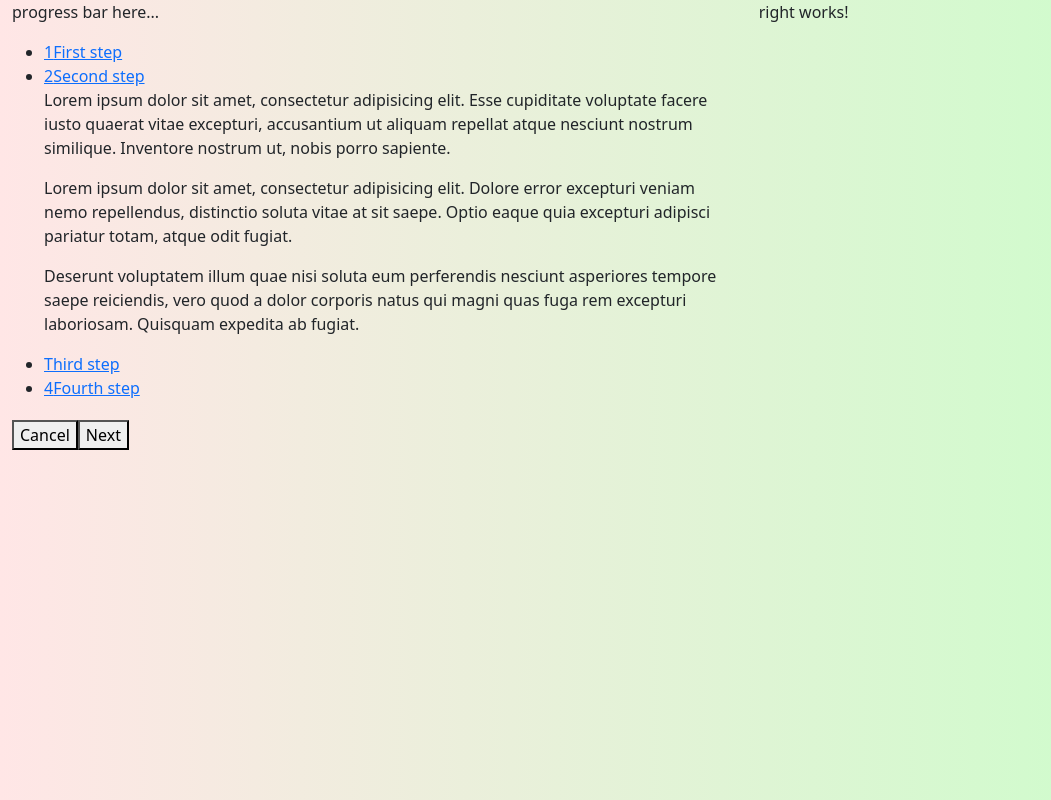
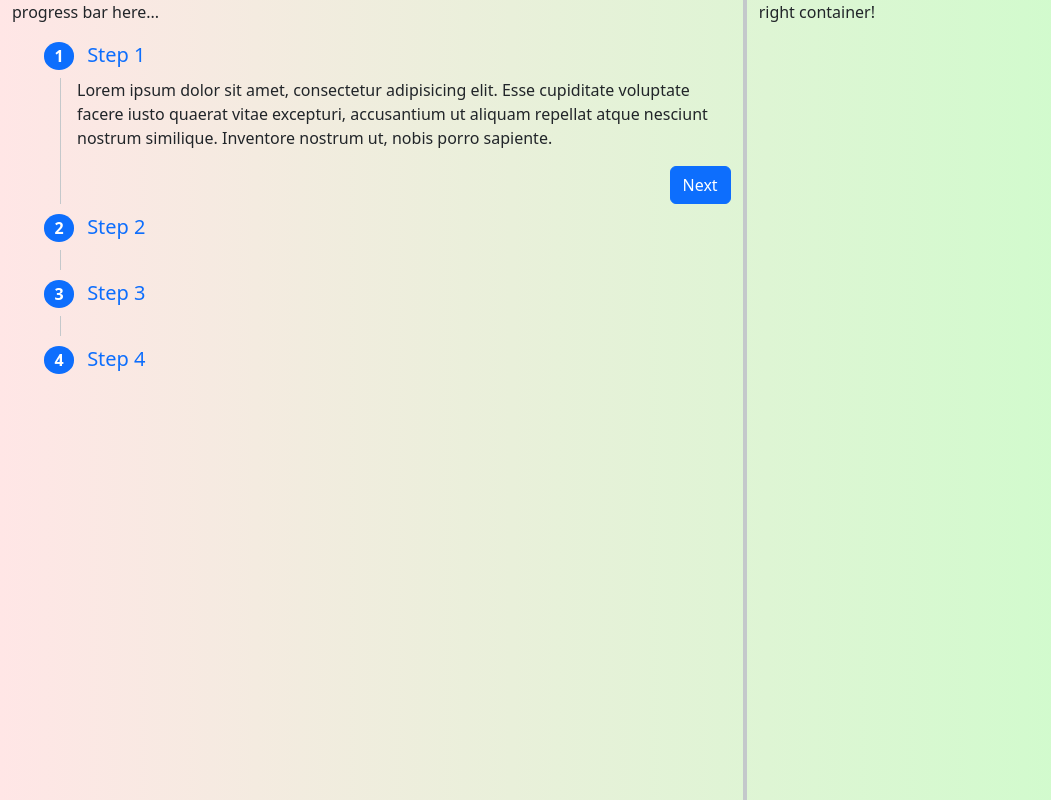
Before and after one commit to shaikhhar/stepper, an Angular app: page /questions in a window 1280 px wide. Shown: the whole page, without its empty margins (0-1051 px from the left). Built offline with nearby package versions, Linux system fonts and the light colour scheme.

Commit message:
Stepper design

```diff
--- a/src/app/app.module.ts
+++ b/src/app/app.module.ts
@@ -4,6 +4,7 @@ import { BrowserModule } from '@angular/platform-browser';
 import { AppRoutingModule } from './app-routing.module';
 import { AppComponent } from './app.component';
 import { NgbModule } from '@ng-bootstrap/ng-bootstrap';
+import { BrowserAnimationsModule } from '@angular/platform-browser/animations';
 
 @NgModule({
   declarations: [
@@ -12,6 +13,7 @@ import { NgbModule } from '@ng-bootstrap/ng-bootstrap';
   imports: [
     BrowserModule,
     AppRoutingModule,
+    BrowserAnimationsModule,
     NgbModule
   ],
   providers: [],
--- a/src/app/pages/questions/left/left.component.html
+++ b/src/app/pages/questions/left/left.component.html
@@ -1,74 +1,138 @@
 <p>progress bar here...</p>
 <!-- Vertical Steppers -->
 <div class="row mt-1">
-    <div class="col-md-12">
+  <div class="col-md-12">
+    <!-- Stepers Wrapper -->
+    <ul class="">
+      <!-- First Step -->
+      <li class="">
+        <a (click)="toggleStep(1)" role="button">
+          <span class="badge bg-primary rounded-circle lead badge-large"
+            >1</span
+          >
+          <span class="lead ms-2 ms-2"> Step 1 </span>
+        </a>
 
-      <!-- Stepers Wrapper -->
-      <ul class="stepper stepper-vertical">
+        <ng-container
+          *ngIf="!isCollapsed(1); else stepGap"
+        >
+          <div [@inOutAnimation] class="border-start border-secondary-subtle ms-3 mt-2 ps-3">
+            <p>
+              Lorem ipsum dolor sit amet, consectetur adipisicing elit. Esse
+              cupiditate voluptate facere iusto quaerat vitae excepturi,
+              accusantium ut aliquam repellat atque nesciunt nostrum similique.
+              Inventore nostrum ut, nobis porro sapiente.
 
-        <!-- First Step -->
-        <li class="completed">
-          <a href="#!">
-            <span class="circle">1</span>
-            <span class="label">First step</span>
-          </a>
-        </li>
+            </p>
+            <!-- Steppers Navigation -->
+            <div class="row mt-1">
+              <div class="col d-flex justify-content-end">
+                <button class="btn btn-md btn-primary ms-2"(click)="gotoStep(2)">Next</button>
+              </div>
+            </div>
+            <!-- /.Vertical Steppers -->
+          </div>
+        </ng-container>
+      </li>
+       <!-- Second Step -->
+       <li class="mt-2">
+        <a (click)="toggleStep(2)" role="button">
+          <span class="badge bg-primary rounded-circle lead badge-large"
+            >2</span
+          >
+          <span class="lead ms-2"> Step 2 </span>
+        </a>
 
-        <!-- Second Step -->
-        <li class="active">
+        <ng-container
+          *ngIf="!isCollapsed(2); else stepGap"
+        >
+          <div [@inOutAnimation] class="border-start border-secondary-subtle ms-3 mt-2 ps-3">
+            <p>
+              2 Lorem ipsum dolor sit amet, consectetur adipisicing elit. Esse
+              cupiditate voluptate facere iusto quaerat vitae excepturi,
+              accusantium ut aliquam repellat atque nesciunt nostrum similique.
+              Inventore nostrum ut, nobis porro sapiente.
+            </p>
+            <!-- Steppers Navigation -->
+            <div class="row mt-1">
+              <div class="col d-flex justify-content-end">
+                <button class="btn btn-md btn-light"  (click)="gotoStep(1)">Back</button>
+                <button class="btn btn-md btn-primary ms-2"  (click)="gotoStep(3)">Next</button>
+              </div>
+            </div>
+            <!-- /.Vertical Steppers -->
+          </div>
+        </ng-container>
+      </li>
+       <!-- Third Step -->
+       <li class="mt-2">
+        <a (click)="toggleStep(3)" role="button">
+          <span class="badge bg-primary rounded-circle lead badge-large"
+            >3</span
+          >
+          <span class="lead ms-2"> Step 3 </span>
+        </a>
 
-          <!--Section Title -->
-          <a href="#!">
-            <span class="circle">2</span>
-            <span class="label">Second step</span>
-          </a>
+        <ng-container
+          *ngIf="!isCollapsed(3); else stepGap"
+        >
+          <div [@inOutAnimation] class="border-start border-secondary-subtle ms-3 mt-2 ps-3">
+            <p>
+              Lorem ipsum dolor sit amet, consectetur adipisicing elit. Esse
+              cupiditate voluptate facere iusto quaerat vitae excepturi,
+              accusantium ut aliquam repellat atque nesciunt nostrum similique.
+              Inventore nostrum ut, nobis porro sapiente.
+            </p>
+            <!-- Steppers Navigation -->
+            <div class="row mt-1">
+              <div class="col d-flex justify-content-end">
+                <button class="btn btn-md btn-light" (click)="gotoStep(2)">Back</button>
+                <button class="btn btn-md btn-primary ms-2" (click)="gotoStep(4)">Next</button>
+              </div>
+            </div>
+            <!-- /.Vertical Steppers -->
+          </div>
+        </ng-container>
+      </li>
+       <!-- Fourth Step -->
+       <li class="mt-2">
+        <a (click)="toggleStep(4)" role="button">
+          <span class="badge bg-primary rounded-circle lead badge-large"
+            >4</span
+          >
+          <span class="lead ms-2"> Step 4 </span>
+        </a>
 
-          <!-- Section Description -->
-          <div class="step-content grey lighten-3">
+        <ng-container
+          *ngIf="!isCollapsed(4)"
+        >
+          <div class="ms-3 mt-2 ps-3">
             <p>
-              Lorem ipsum dolor sit amet, consectetur adipisicing elit. Esse cupiditate voluptate facere
-              iusto quaerat vitae excepturi, accusantium ut aliquam repellat atque nesciunt nostrum similique. Inventore
-              nostrum ut, nobis porro sapiente.
+              Lorem ipsum dolor sit amet, consectetur adipisicing elit. Esse
+              cupiditate voluptate facere iusto quaerat vitae excepturi,
+              accusantium ut aliquam repellat atque nesciunt nostrum similique.
+              Inventore nostrum ut, nobis porro sapiente.
             </p>
-            <p>
-              Lorem ipsum dolor sit amet, consectetur adipisicing elit. Dolore error excepturi veniam nemo
-              repellendus, distinctio soluta vitae at sit saepe. Optio eaque quia excepturi adipisci pariatur
-              totam, atque odit fugiat.
-            </p>
-            <p>
-              Deserunt voluptatem illum quae nisi soluta eum perferendis nesciunt asperiores tempore saepe
-              reiciendis, vero quod a dolor corporis natus qui magni quas fuga rem excepturi laboriosam. Quisquam
-              expedita ab fugiat.
-            </p>
+            <!-- Steppers Navigation -->
+            <div class="row mt-1">
+              <div class="col d-flex justify-content-end">
+                <button class="btn btn-md btn-light" (click)="gotoStep(3)">Back</button>
+                <button class="btn btn-md btn-primary ms-2">Submit</button>
+              </div>
+            </div>
+            <!-- /.Vertical Steppers -->
           </div>
-        </li>
+        </ng-container>
+      </li>
 
-        <!-- Third Step -->
-        <li class="warning">
-          <a href="#!">
-            <span class="label">Third step</span>
-          </a>
-        </li>
 
-        <!-- Fourth Step -->
-        <li>
-          <a href="#!">
-            <span class="circle">4</span>
-            <span class="label">Fourth step</span>
-          </a>
-        </li>
-
-      </ul>
-      <!-- /.Stepers Wrapper -->
-
-    </div>
+    </ul>
+    <!-- /.Stepers Wrapper -->
   </div>
-
-  <!-- Steppers Navigation -->
-  <div class="row mt-1">
-    <div class="col-md-12 text-right">
-      <button mdbBtn flat="true" size="sm">Cancel</button>
-      <button mdbBtn color="primary" size="sm">Next</button>
-    </div>
-  </div>
-  <!-- /.Vertical Steppers -->
+</div>
+<ng-template #stepGap>
+  <div
+    class="border-start border-secondary-subtle ms-3 mt-2"
+    style="min-height: 20px"
+  ></div>
+</ng-template>
--- a/src/app/pages/questions/left/left.component.scss
+++ b/src/app/pages/questions/left/left.component.scss
@@ -0,0 +1,11 @@
+li {
+    list-style: none;
+}
+
+.badge-large {
+    font-size: 1rem;
+}
+
+a {
+    text-decoration: none;
+}
--- a/src/app/pages/questions/left/left.component.ts
+++ b/src/app/pages/questions/left/left.component.ts
@@ -1,10 +1,47 @@
 import { Component } from '@angular/core';
+import { trigger, transition, style, animate} from '@angular/animations';
+
 
 @Component({
   selector: 'app-left',
   templateUrl: './left.component.html',
-  styleUrls: ['./left.component.scss']
+  styleUrls: ['./left.component.scss'],
+  animations: [
+    trigger(
+      'inOutAnimation',
+      [
+        transition(
+          ':enter',
+          [
+            style({ opacity: 0 }),
+            animate('300ms ease',
+                    style({ opacity: 1 }))
+          ]
+        ),
+        transition(
+          ':leave',
+          [
+            style({  opacity: 1 }),
+            animate('300ms ease-out',
+                    style({opacity: 0 }))
+          ]
+        )
+      ]
+    )
+  ]
 })
 export class LeftComponent {
+  visibleStep = 1;
+  collapsedSteps: number[] = [2, 3, 4];
+  isCollapsed(stepNumber: number): boolean {
+    return this.visibleStep !== stepNumber;
+  }
 
+  toggleStep(stepNumber: number) {
+    this.visibleStep = this.visibleStep === stepNumber ? this.visibleStep : stepNumber;
+  }
+
+  gotoStep(stepNumber: number) {
+    this.visibleStep = stepNumber;
+  }
 }
--- a/src/app/pages/questions/questions.component.html
+++ b/src/app/pages/questions/questions.component.html
@@ -1,6 +1,6 @@
-<div class="container-fluid">
-  <div class="row">
-    <div class="col-7">
+<div class="container-fluid vh-100">
+  <div class="row h-100">
+    <div class="col-7 border-4 border-end border-secondary-subtle">
       <app-left></app-left>
     </div>
     <div class="col-5">
--- a/src/app/pages/questions/right/right.component.html
+++ b/src/app/pages/questions/right/right.component.html
@@ -1 +1 @@
-<p>right works!</p>
+<p>right container!</p>
--- a/src/styles.scss
+++ b/src/styles.scss
@@ -10,3 +10,7 @@ body {
 .border-dashed{
     border-style: dashed;
 }
+
+body::-webkit-scrollbar {
+    display: none;
+  }
```
